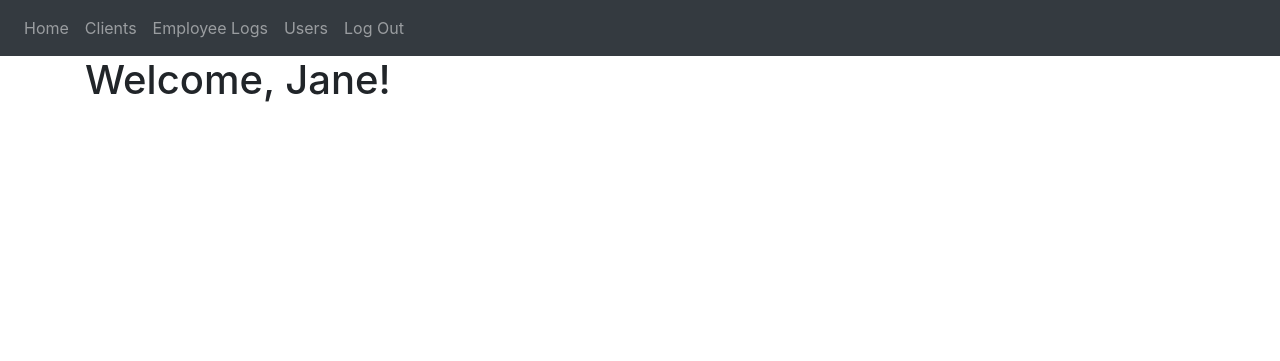
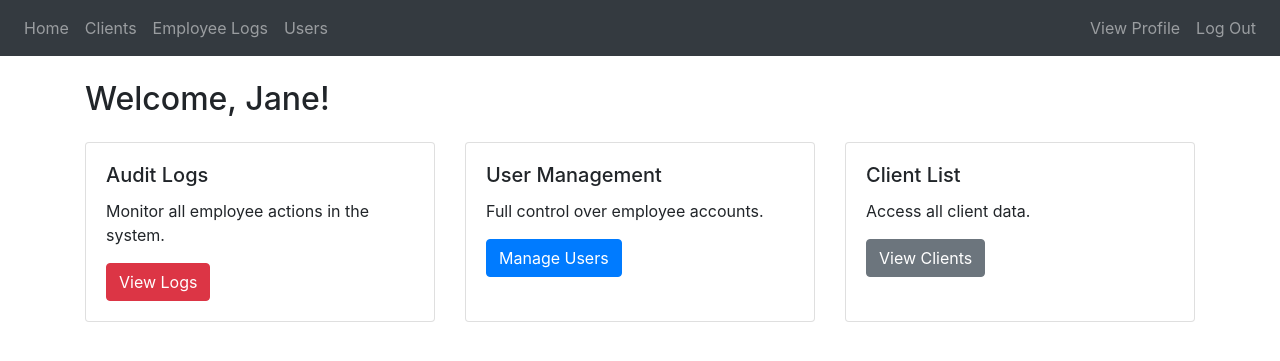
Before and after one commit to cbatoon/ss-final-proj, a Flask app: page / in a window 1280 px wide. Shown: the top 361 px of the page. Run offline with Flask 3, Linux system fonts and the light colour scheme; a user stored in the database is signed in; some libraries are stand-ins or nearby versions.

Commit message:
profile added, home page and index modified

```diff
--- a/website/static/index.js
+++ b/website/static/index.js
@@ -0,0 +1,25 @@
+
+document.addEventListener('DOMContentLoaded', () => {
+    // simple greeting animation
+    const greeting = document.querySelector('h2');
+    if (greeting) {
+        greeting.style.opacity = 0;
+        let opacity = 0;
+        const fadeIn = setInterval(() => {
+            if (opacity >= 1) clearInterval(fadeIn);
+            greeting.style.opacity = opacity;
+            opacity += 0.05;
+        }, 30);
+    }
+
+    //role-specific button highlights
+    const buttons = document.querySelectorAll('.card a.btn');
+    buttons.forEach((btn) => {
+        btn.addEventListener('mouseenter', () => {
+            btn.classList.add('shadow-lg');
+        });
+        btn.addEventListener('mouseleave', () => {
+            btn.classList.remove('shadow-lg');
+        });
+    });
+});
--- a/website/templates/base.html
+++ b/website/templates/base.html
@@ -27,44 +27,59 @@
       >
         <span class="navbar-toggler-icon"></span>
       </button>
+
       <div class="collapse navbar-collapse" id="navbar">
+        <!-- Left side -->
         <div class="navbar-nav">
           {% if user.is_authenticated %}
             <a class="nav-item nav-link" id="home" href="/">Home</a>
             <a class="nav-item nav-link" id="clients" href="/clients">Clients</a>
             {% if current_user.role in ['owner'] %}
-                <a class="nav-item nav-link" href="logs">Employee Logs</a>
+              <a class="nav-item nav-link" href="/logs">Employee Logs</a>
             {% endif %}
             {% if current_user.role in ['owner','admin'] %}
-                <a class="nav-item nav-link" href="users">Users</a>
+              <a class="nav-item nav-link" href="/users">Users</a>
             {% endif %}
-            <a class="nav-item nav-link" id="logout" href="/logout">Log Out</a>
           {% else %}
             <a class="nav-item nav-link" id="login" href="/login">Login</a>
           {% endif %}
         </div>
+
+        <!-- Right side -->
+        {% if user.is_authenticated %}
+        <div class="navbar-nav ml-auto">
+          <a class="nav-item nav-link" href="/profile">View Profile</a>
+          <a class="nav-item nav-link" id="logout" href="/logout">Log Out</a>
+        </div>
+        {% endif %}
       </div>
     </nav>
 
-    {% with messages = get_flashed_messages(with_categories=true) %} {% if
-    messages %} {% for category, message in messages %} {% if category ==
-    'error' %}
-    <div class="alert alert-danger alter-dismissable fade show" role="alert">
+    <!-- Flash messages -->
+    {% with messages = get_flashed_messages(with_categories=true) %}
+      {% if messages %}
+        {% for category, message in messages %}
+          {% if category == 'error' %}
+            <div class="alert alert-danger alert-dismissable fade show" role="alert">
               {{ message }}
               <button type="button" class="close" data-dismiss="alert">
                 <span aria-hidden="true">&times;</span>
               </button>
             </div>
           {% else %}
-    <div class="alert alert-success alter-dismissable fade show" role="alert">
+            <div class="alert alert-success alert-dismissable fade show" role="alert">
               {{ message }}
               <button type="button" class="close" data-dismiss="alert">
                 <span aria-hidden="true">&times;</span>
               </button>
             </div>
-    {% endif %} {% endfor %} {% endif %} {% endwith %}
+          {% endif %}
+        {% endfor %}
+      {% endif %}
+    {% endwith %}
 
     <div class="container">{% block content %}{% endblock %}</div>
+
     <script
       src="https://code.jquery.com/jquery-3.2.1.slim.min.js"
       integrity="sha384-KJ3o2DKtIkvYIK3UENzmM7KCkRr/rE9/Qpg6aAZGJwFDMVNA/GpGFF93hXpG5KkN"
@@ -83,7 +98,7 @@
 
     <script
         type="text/javascript"
-        src="{{ url_for('static', filename='index.js')}}"
+        src="{{ url_for('static', filename='index.js') }}"
     ></script>
   </body>
 </html>
--- a/website/templates/home.html
+++ b/website/templates/home.html
@@ -1,5 +1,82 @@
-{% extends "base.html" %} {% block title %}Home{% endblock %}
+{% extends "base.html" %}
+
+{% block title %}Home{% endblock %}
 
 {% block content %}
-    <h1>Welcome, {{ current_user.first_name }}!</h1>
+<div class="mt-4">
+    <h2 class="mb-4">Welcome, {{ user.first_name }}!</h2>
+
+    <div class="row">
+        {% if user.role == 'employee' %}
+            <div class="col-md-6 mb-3">
+                <div class="card h-100">
+                    <div class="card-body">
+                        <h5 class="card-title">Client List</h5>
+                        <p class="card-text">View and manage client information assigned to you.</p>
+                        <a href="/clients" class="btn btn-primary">Go to Clients</a>
+                    </div>
+                </div>
+            </div>
+            <div class="col-md-6 mb-3">
+                <div class="card h-100">
+                    <div class="card-body">
+                        <h5 class="card-title">Profile</h5>
+                        <p class="card-text">Update your personal information and password.</p>
+                        <!-- This now points to the unified profile page -->
+                        <a href="/profile" class="btn btn-secondary">View Profile</a>
+                    </div>
+                </div>
+            </div>
+
+        {% elif user.role == 'admin' %}
+            <div class="col-md-6 mb-3">
+                <div class="card h-100">
+                    <div class="card-body">
+                        <h5 class="card-title">User Management</h5>
+                        <p class="card-text">Add, edit, or delete employee accounts.</p>
+                        <a href="/users" class="btn btn-primary">Manage Users</a>
+                    </div>
+                </div>
+            </div>
+            <div class="col-md-6 mb-3">
+                <div class="card h-100">
+                    <div class="card-body">
+                        <h5 class="card-title">Client List</h5>
+                        <p class="card-text">View all clients in the system.</p>
+                        <a href="/clients" class="btn btn-secondary">View Clients</a>
+                    </div>
+                </div>
+            </div>
+
+        {% elif user.role == 'owner' %}
+            <div class="col-md-4 mb-3">
+                <div class="card h-100">
+                    <div class="card-body">
+                        <h5 class="card-title">Audit Logs</h5>
+                        <p class="card-text">Monitor all employee actions in the system.</p>
+                        <a href="/logs" class="btn btn-danger">View Logs</a>
+                    </div>
+                </div>
+            </div>
+            <div class="col-md-4 mb-3">
+                <div class="card h-100">
+                    <div class="card-body">
+                        <h5 class="card-title">User Management</h5>
+                        <p class="card-text">Full control over employee accounts.</p>
+                        <a href="/users" class="btn btn-primary">Manage Users</a>
+                    </div>
+                </div>
+            </div>
+            <div class="col-md-4 mb-3">
+                <div class="card h-100">
+                    <div class="card-body">
+                        <h5 class="card-title">Client List</h5>
+                        <p class="card-text">Access all client data.</p>
+                        <a href="/clients" class="btn btn-secondary">View Clients</a>
+                    </div>
+                </div>
+            </div>
+        {% endif %}
+    </div>
+</div>
 {% endblock %}
--- a/website/views.py
+++ b/website/views.py
@@ -1,9 +1,10 @@
 # stores URL endpoints and view functions
 # where users can actually go to...
 from . import db
-from flask import Blueprint, abort, render_template, flash
+from flask import Blueprint, abort, render_template, flash, request, redirect, url_for
 from flask_login import current_user, login_required
 from .models import Customer, AuditLogging, User
+from werkzeug.security import generate_password_hash
 from .logging import log_action
 
 views = Blueprint('views', __name__)
@@ -35,6 +36,37 @@ def users():
     all_users = User.query.all()
     return render_template("users.html", users=all_users, user=current_user)
 
+
+
+
+@views.route('/profile', methods=['GET', 'POST'])
+@login_required
+def profile():
+    if request.method == 'POST':
+        # Get form data
+        first_name = request.form.get('first_name')
+        last_name = request.form.get('last_name')
+        password = request.form.get('password')
+
+        current_user.first_name = first_name
+        current_user.last_name = last_name
+
+        # Only admin or owner can change email
+        if current_user.role in ("admin", "owner"):
+            email = request.form.get('email')
+            current_user.email = email
+
+        if password:  # update password if provided
+            current_user.password = generate_password_hash(password, method='sha256')
+
+        try:
+            db.session.commit()
+            flash("Profile updated successfully!", "success")
+        except Exception as e:
+            flash(f"Error updating profile: {e}", "error")
+
+    return render_template("profile.html", user=current_user)
+
 #New function for deleting users
 @views.route('/delete/<int:id>')
 @login_required
```
Also changed, not shown: website/templates/profile.html (added, +36 -0 lines), instance/database.db. Lines whose indentation alone changed are shown as unchanged.
